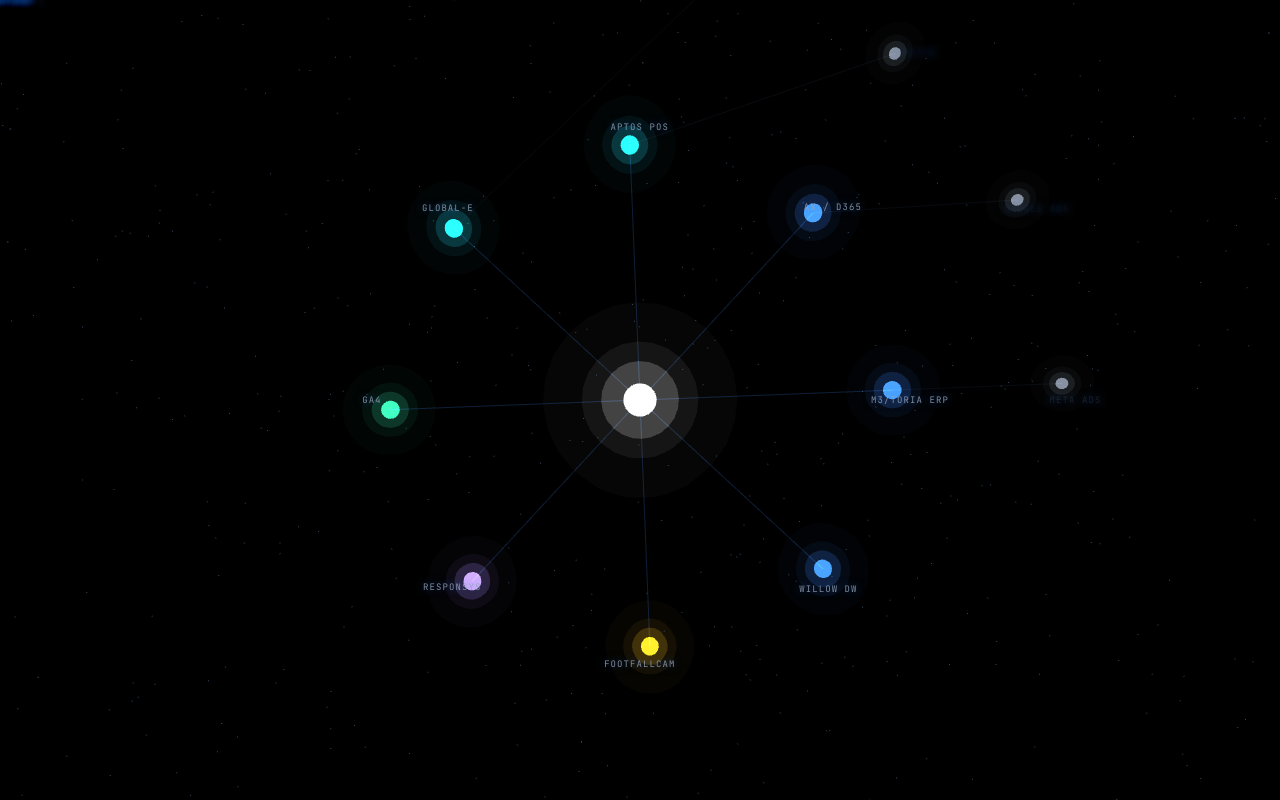
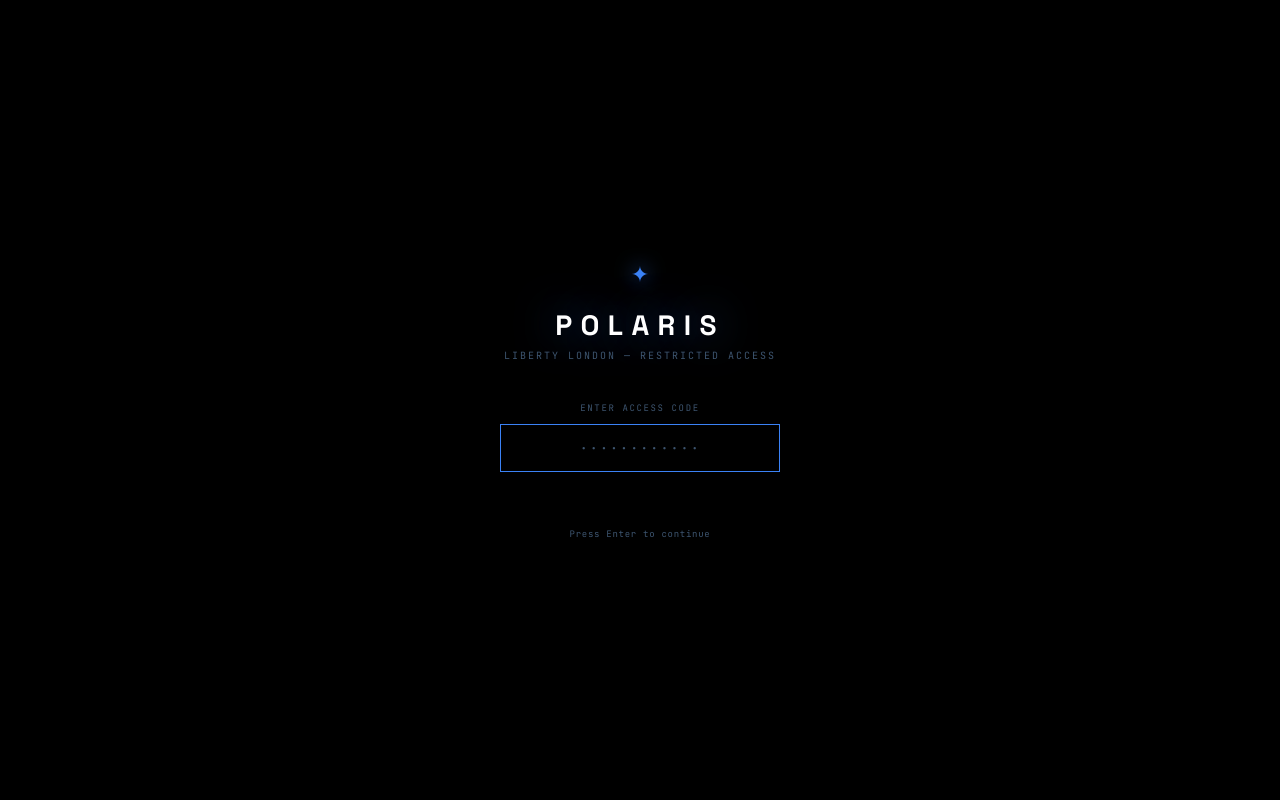
Before and after one commit to jayzikk/polaris-demo, a plain HTML site: page index.html in a window 1280 px wide. Drawn offline with nearby package versions, Linux system fonts and the light colour scheme; animation ran at ten frames a second.

Commit message:
Add password gate — SHA-256, session-cached

```diff
--- a/index.html
+++ b/index.html
@@ -600,6 +600,61 @@ body{background:var(--bg);color:var(--text);font-family:var(--f-body);overflow:h
 .sim-v-after { color:var(--text2) }
 .sim-v-after .sim-v-label { color:var(--green) }
 
+/* ─── ACCESS GATE ────────────────────────────────────── */
+#gate {
+  position:fixed;inset:0;z-index:9999;background:#000;
+  display:flex;align-items:center;justify-content:center;
+  flex-direction:column;gap:0;
+  transition:opacity .6s ease;
+}
+#gate.exit{opacity:0;pointer-events:none}
+.gate-star {
+  font-size:22px;color:var(--blue);
+  text-shadow:0 0 20px var(--blue);
+  margin-bottom:20px;
+  animation:starPulse 3s ease-in-out infinite;
+}
+.gate-title {
+  font-family:var(--f-display);font-size:28px;font-weight:700;
+  letter-spacing:.3em;color:#fff;
+  text-shadow:0 0 40px rgba(59,130,246,.6);
+  margin-bottom:6px;
+}
+.gate-sub {
+  font-family:var(--f-mono);font-size:10px;letter-spacing:.2em;
+  color:var(--text3);text-transform:uppercase;margin-bottom:40px;
+}
+.gate-label {
+  font-family:var(--f-mono);font-size:9px;letter-spacing:.18em;
+  color:var(--text3);text-transform:uppercase;margin-bottom:10px;
+}
+#gate-input {
+  background:transparent;border:1px solid var(--border2);
+  color:var(--text);font-family:var(--f-mono);font-size:14px;
+  letter-spacing:.22em;text-align:center;text-transform:uppercase;
+  padding:14px 32px;width:280px;outline:none;
+  transition:border-color .2s;caret-color:var(--blue2);
+}
+#gate-input:focus{border-color:var(--blue)}
+#gate-input.error{border-color:var(--red);animation:gateShake .35s ease}
+#gate-input::placeholder{color:var(--text3);letter-spacing:.12em}
+#gate-error {
+  font-family:var(--f-mono);font-size:10px;color:var(--red);
+  letter-spacing:.1em;margin-top:10px;height:14px;text-align:center;
+  text-transform:uppercase;
+}
+#gate-hint {
+  font-family:var(--f-mono);font-size:9px;color:var(--text3);
+  letter-spacing:.08em;margin-top:32px;
+}
+@keyframes gateShake {
+  0%,100%{transform:translateX(0)}
+  20%{transform:translateX(-8px)}
+  40%{transform:translateX(8px)}
+  60%{transform:translateX(-5px)}
+  80%{transform:translateX(5px)}
+}
+
 /* Responsive tweaks */
 @media(max-width:1100px){
   .stat-grid{grid-template-columns:repeat(2,1fr)}
@@ -614,6 +669,17 @@ body{background:var(--bg);color:var(--text);font-family:var(--f-body);overflow:h
 <!-- ═══════════════════════════════════════════════════════ -->
 <!-- INTRO                                                    -->
 <!-- ═══════════════════════════════════════════════════════ -->
+<!-- ACCESS GATE -->
+<div id="gate">
+  <div class="gate-star">✦</div>
+  <div class="gate-title">POLARIS</div>
+  <div class="gate-sub">Liberty London — Restricted Access</div>
+  <div class="gate-label">Enter access code</div>
+  <input id="gate-input" type="password" placeholder="············" autocomplete="off" spellcheck="false">
+  <div id="gate-error"></div>
+  <div id="gate-hint">Press Enter to continue</div>
+</div>
+
 <div id="intro">
   <canvas id="three-canvas"></canvas>
   <div id="flash"></div>
@@ -1552,7 +1618,7 @@ const labelEls = allNodes.map(n => {
 });
 
 // ── Animation timeline ───────────────────────────────────
-const clock = new THREE.Clock();
+let clock = new THREE.Clock(); clock.stop();
 let introComplete = false;
 
 // Stages:
@@ -1709,7 +1775,51 @@ function animate() {
     document.getElementById('enter-btn').classList.add('show');
   }
 }
-animate();
+// ─── ACCESS GATE LOGIC ───────────────────────────────────
+(function() {
+  const HASH = '7d9c22fdcf40199ca7c2a2ebd092cc63e39a6098a9c4b711c373dfc7fc7fabc4';
+
+  async function sha256(str) {
+    const buf = await crypto.subtle.digest('SHA-256', new TextEncoder().encode(str));
+    return Array.from(new Uint8Array(buf)).map(b => b.toString(16).padStart(2,'0')).join('');
+  }
+
+  function startDemo() {
+    clock = new THREE.Clock();
+    animate();
+  }
+
+  // Already authed this session?
+  if (sessionStorage.getItem('polaris_auth') === '1') {
+    document.getElementById('gate').style.display = 'none';
+    startDemo();
+    return;
+  }
+
+  const input = document.getElementById('gate-input');
+  const errEl = document.getElementById('gate-error');
+
+  input.focus();
+
+  async function attempt() {
+    const val = input.value.trim().toUpperCase();
+    if (!val) return;
+    const h = await sha256(val);
+    if (h === HASH) {
+      sessionStorage.setItem('polaris_auth', '1');
+      const gate = document.getElementById('gate');
+      gate.classList.add('exit');
+      setTimeout(() => { gate.style.display = 'none'; startDemo(); }, 650);
+    } else {
+      errEl.textContent = 'ACCESS DENIED';
+      input.classList.add('error');
+      input.value = '';
+      setTimeout(() => { input.classList.remove('error'); errEl.textContent = ''; input.focus(); }, 800);
+    }
+  }
+
+  input.addEventListener('keydown', e => { if (e.key === 'Enter') attempt(); });
+})();
 
 // ─── ENTER PLATFORM ──────────────────────────────────────
 function enterPlatform() {
```
